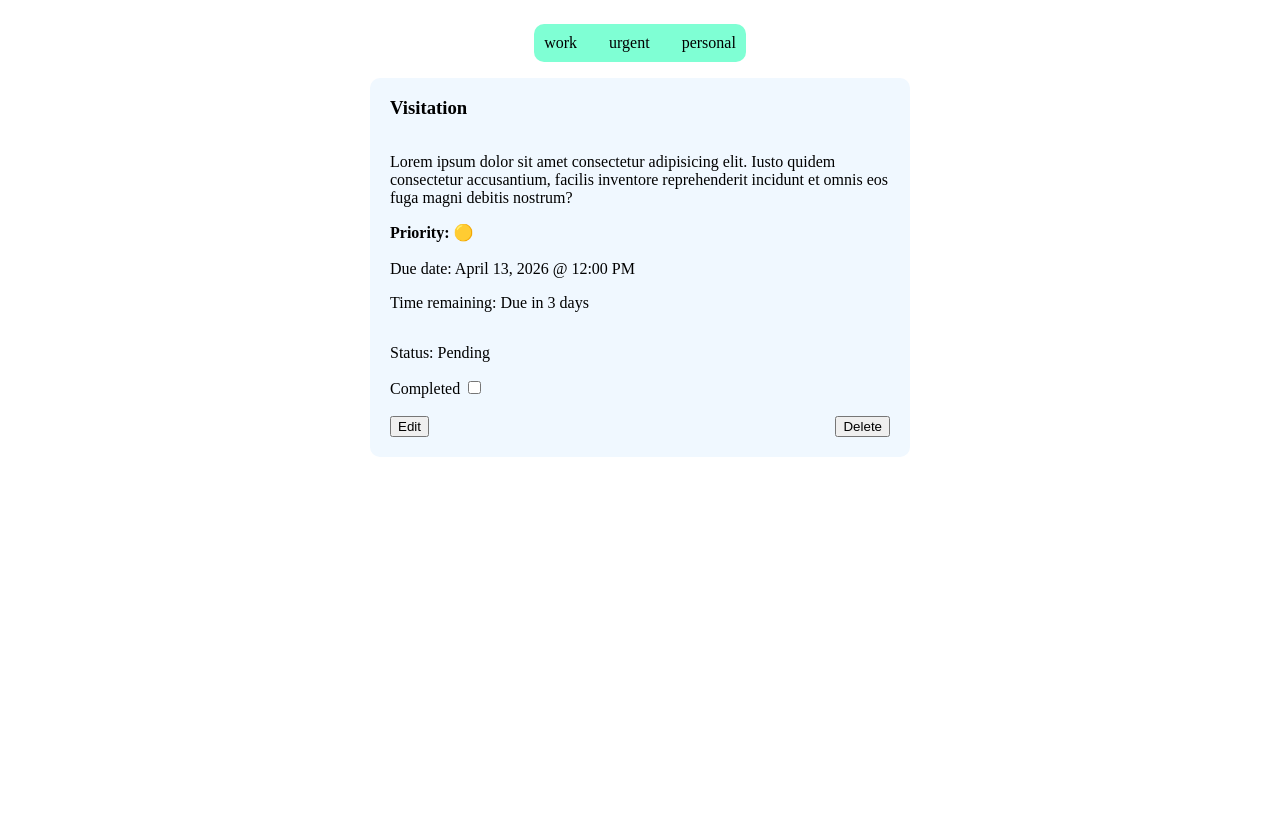
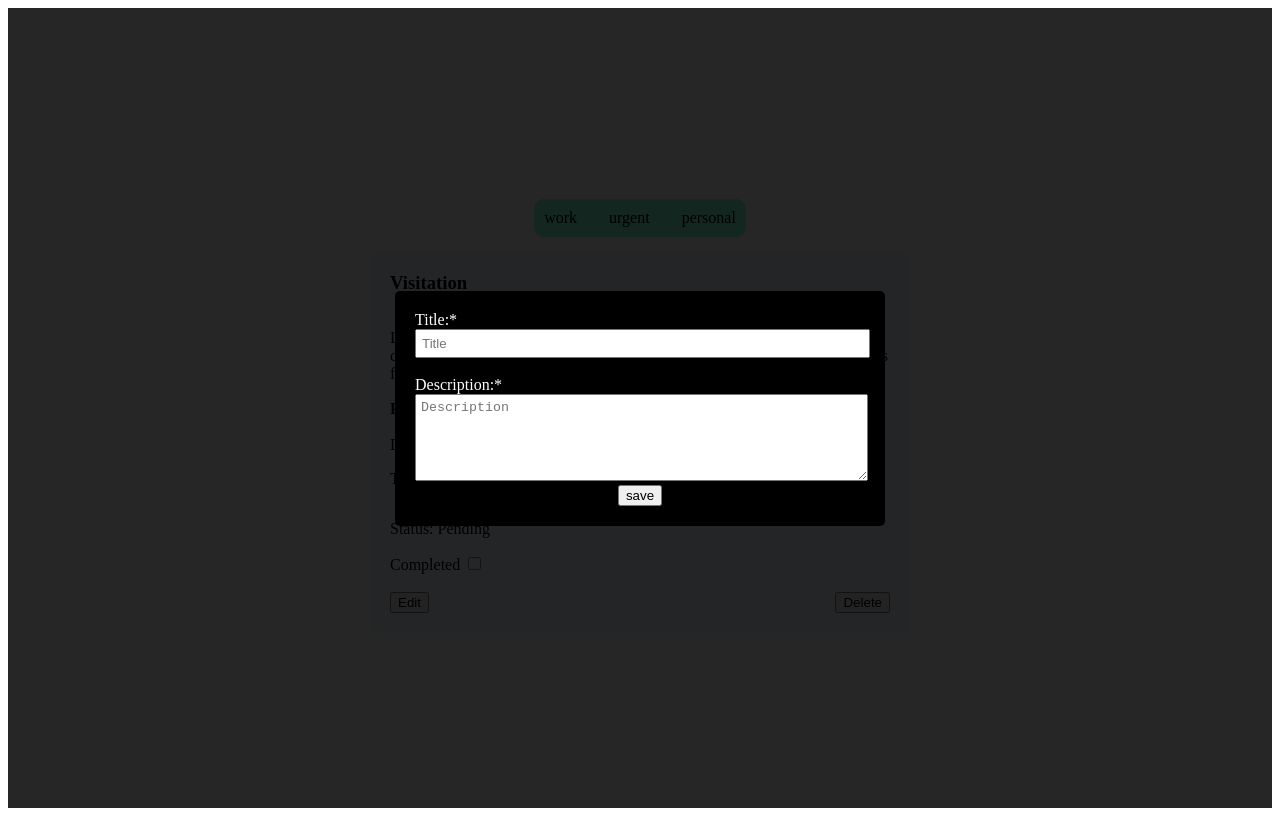
Before and after one commit to DevSprings/HNG, a plain HTML site: page Task card/index.html in a window 1280 px wide. Both pictures are taken after a click on the button "Edit". Drawn offline with Linux system fonts and the light colour scheme.

Commit message:
More Js added

```diff
--- a/Task card/index.html
+++ b/Task card/index.html
@@ -9,15 +9,17 @@
 </head>
 
 <body>
-    <ul class="test-todo-tags" role="list">
+    <main>
+        <ul class="test-todo-tags" role="list">
             <li class="test-todo-tag-work">work</li>
             <li class="test-todo-tag-urgent">urgent</li>
             <li class="test-todo-tag-personal">personal</li>
         </ul>
-    <main>
         <section class="test-todo-card" role="region">
             <h3 class="test-todo-title">Visitation</h2>
-                <p class="test-todo-description">Lorem ipsum dolor sit amet consectetur adipisicing elit. Iusto quidem consectetur accusantium, facilis inventore reprehenderit incidunt et omnis eos fuga magni debitis nostrum?</p>
+                <p class="test-todo-description">Lorem ipsum dolor sit amet consectetur adipisicing elit. Iusto quidem
+                    consectetur accusantium, facilis inventore reprehenderit incidunt et omnis eos fuga magni debitis
+                    nostrum?</p>
                 <strong class="test-todo-priority" aria-label="priority">Priority: 🟡</strong><br>
                 <time class="test-todo-due-date" datetime="2026-04-13T12:00">Due date: April 13, 2026 @ 12:00 PM</time>
                 <p class="test-todo-time-remaining">Time remaining: Due in 3 days</p>
@@ -32,6 +34,17 @@
                 </div>
 
         </section>
+
+        <section role="region" class="test-todo-edit" hidden>
+            <form class="test-todo-edit-form">
+                <label for="test-todo-edit-title-input" >Title:*</label><br>
+                <input type="text" id="test-todo-edit-title-input" required placeholder="Title"><br><br>
+                <label for="test-todo-edit-description-input">Description:*</label><br>
+                <textarea id="test-todo-edit-description-input" required placeholder="Description" rows="5"></textarea><br>
+                    <button type="submit" id="test-todo-save-edit">save</button>
+            </form>
+
+        </section>
     </main>
     <script src="scripts.js"></script>
 </body>
--- a/Task card/scripts.js
+++ b/Task card/scripts.js
@@ -3,9 +3,10 @@ const title = document.querySelector(".test-todo-title");
 const statusBadge = document.querySelector(".test-todo-status");
 const editBtn = document.querySelector(".test-todo-edit-button");
 const deleteBtn = document.querySelector(".test-todo-delete-button");
-
-toggle.addEventListener("change", ()=> {
-    if(toggle.checked) {
+const editContainer = document.querySelector(".test-todo-edit");
+const saveBtn = document.getElementById("test-todo-save-edit");
+toggle.addEventListener("change", () => {
+    if (toggle.checked) {
         title.style.textDecoration = "line-through";
         statusBadge.innerText = "Status: Done";
     } else {
@@ -14,9 +15,17 @@ toggle.addEventListener("change", ()=> {
     }
 })
 
-editBtn.addEventListener("click", ()=> {
-    console.log("edit clicked");
+editBtn.addEventListener("click", () => {
+    editContainer.hidden = false;
+    editContainer.style.display = "flex"
 })
-deleteBtn.addEventListener("click", ()=> {
+deleteBtn.addEventListener("click", () => {
     alert("delete clicked");
 })
+
+editContainer.addEventListener("click", (e) => {
+    if(e.target !== editContainer) return;
+        editContainer.hidden = true;
+    editContainer.style.display = "none";
+
+})
--- a/Task card/styles.css
+++ b/Task card/styles.css
@@ -1,9 +1,12 @@
-body{
+body {
+    position: relative;
     display: flex;
     flex-direction: column;
     justify-content: center;
     align-items: center;
+    height: 100vh;
 }
+
 main {
     display: flex;
     flex-direction: column;
@@ -22,7 +25,8 @@ main {
     border-radius: 10px;
 
 }
-.test-todo-tags{
+
+.test-todo-tags {
     display: flex;
     flex-wrap: wrap;
     gap: 2rem;
@@ -31,9 +35,47 @@ main {
     background-color: aquamarine;
     border-radius: 10px;
 }
+
 [role="buttons-holder"] {
     display: flex;
     flex-wrap: wrap;
     justify-content: space-between;
     align-items: center;
 }
+
+.test-todo-edit {
+    position: absolute;
+    width: 100%;
+    height: 100%;
+    top: 50%;
+    left: 50%;
+    transform: translate(-50%, -50%);
+    background-color: rgba(0, 0, 0, 0.85);
+    flex-direction: column;
+    justify-content: center;
+    align-items: center;
+}
+
+.test-todo-edit-form {
+    max-width: 450px;
+    width: 100%;
+    padding: 20px;
+    background-color: black;
+    border-radius: 5px;
+    color: white;
+}
+
+#test-todo-edit-title-input {
+    width: 98%;
+    padding: 5px;
+}
+
+#test-todo-edit-description-input {
+    width: 98%;
+    padding: 5px;
+}
+
+#test-todo-save-edit {
+    display: block;
+    margin: 0 auto;
+}
```
